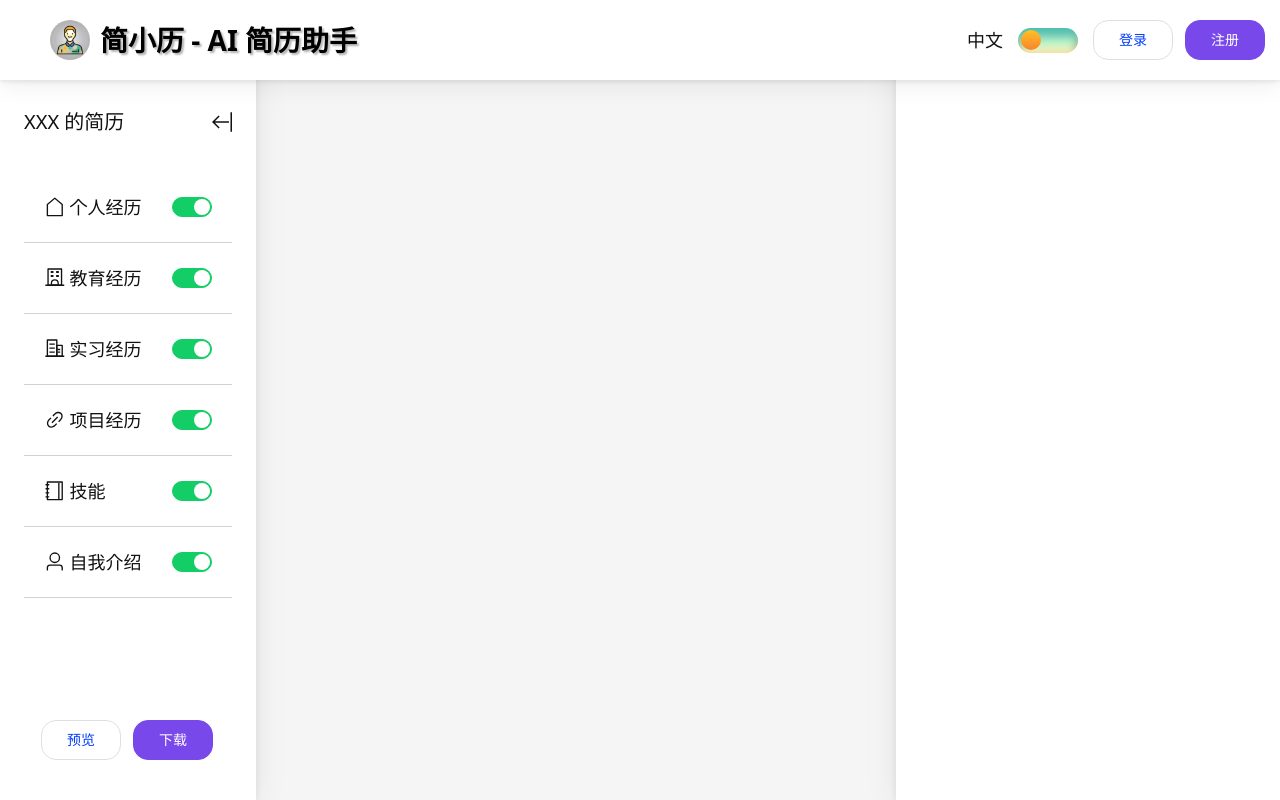
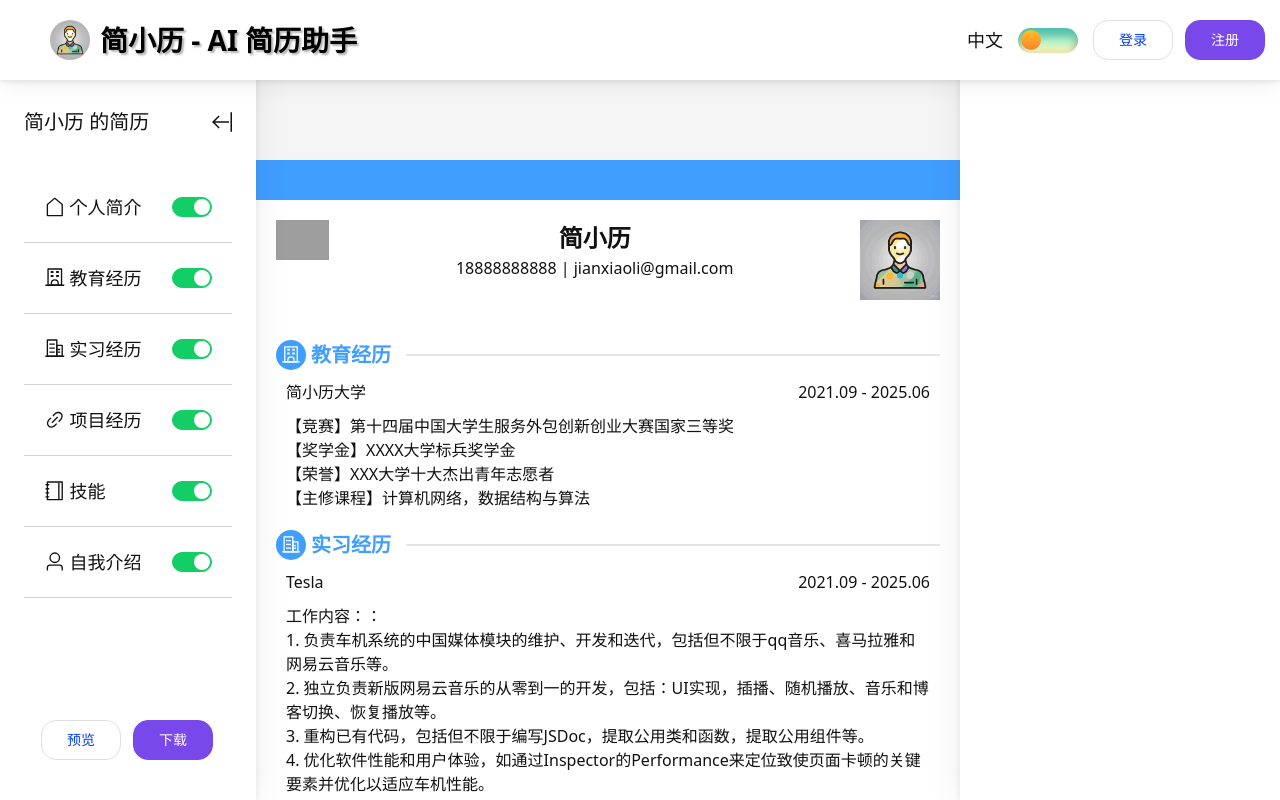
Before and after one commit to Wchvan/AI-Resume-Design, a Vue app: page /#/design in a window 1280 px wide. Built offline with nearby package versions, Linux system fonts and the light colour scheme; grey boxes are pictures that could not be loaded.

Commit message:
feature(custom): finish resume in design page

```diff
--- a/src/ i18n/locales/en_US.ts
+++ b/src/ i18n/locales/en_US.ts
@@ -15,8 +15,9 @@ export default {
         subtitle: 'AI Resume Design',
         desc: '「Jian Xiao Li」 is not just a resume assistant. Instead, it uses AI to help engineers create simple and good-looking resumes, enabling others to know us better.',
     },
-    detail: {
+    design: {
         preview: 'Preview',
         download: 'Download',
+        leftMenuTitle: "'s resume",
     },
 };
--- a/src/ i18n/locales/zh-cn.ts
+++ b/src/ i18n/locales/zh-cn.ts
@@ -15,8 +15,9 @@ export default {
         subtitle: 'AI 智能简历助手',
         desc: '「简小历」不只是一个简历助手，而是通过AI 去帮助工程师们制造简约好看的简历，让别人更好的认识我们。',
     },
-    detail: {
+    design: {
         preview: '预览',
         download: '下载',
+        leftMenuTitle: '的简历',
     },
 };
--- a/src/schema/default.ts
+++ b/src/schema/default.ts
@@ -7,40 +7,111 @@ import {
     House,
 } from '@element-plus/icons-vue';
 import { Component, ref } from 'vue';
+import Logo from '@/assets/logo.png';
 export type Template = {
     name: string;
     display: boolean;
     icon: Component;
+    hideItemHeader?: boolean;
+    data: Record<string, any>[];
+    style: Record<string, any>;
 };
 export const defaultTemplates = ref<any>([
     {
-        name: '个人经历',
+        name: '个人简介',
         display: true,
         icon: House,
+        data: [
+            {
+                logo: 'https://www.uestc.edu.cn/c13209856342b0df2c7ee4eaeb07db5a.png',
+                avatar: Logo,
+                name: '简小历',
+                phone: '18888888888',
+                email: 'jianxiaoli@gmail.com',
+            },
+        ],
+        style: {
+            name: {
+                'font-size': '24px',
+                'font-weight': '600',
+            },
+        },
     },
     {
         name: '教育经历',
         display: true,
         icon: School,
+        data: [
+            {
+                title: '简小历大学',
+                date: '2021.09 - 2025.06',
+                desc: `【竞赛】第十四届中国大学生服务外包创新创业大赛国家三等奖
+                    【奖学金】XXXX大学标兵奖学金
+                    【荣誉】XXX大学十大杰出青年志愿者
+                    【主修课程】计算机网络，数据结构与算法`,
+            },
+        ],
     },
     {
         name: '实习经历',
         display: true,
         icon: OfficeBuilding,
+        data: [
+            {
+                title: 'Tesla',
+                date: '2021.09 - 2025.06',
+                desc: `工作内容：：
+1. 负责车机系统的中国媒体模块的维护、开发和迭代，包括但不限于qq音乐、喜马拉雅和网易云音乐等。
+2. 独立负责新版网易云音乐的从零到一的开发，包括：UI实现，插播、随机播放、音乐和博客切换、恢复播放等。
+3. 重构已有代码，包括但不限于编写JSDoc，提取公用类和函数，提取公用组件等。
+4. 优化软件性能和用户体验，如通过Inspector的Performance来定位致使页面卡顿的关键要素并优化以适应车机性能。
+5. 参与编写与维护各个团队通用的代码，如播放器类、websocket的message处理控制等。`,
+            },
+        ],
     },
     {
         name: '项目经历',
         display: true,
         icon: Link,
+        data: [
+            {
+                title: 'Tesla',
+                date: '2021.09 - 2025.06',
+                desc: `【竞赛】第十四届中国大学生服务外包创新创业大赛国家三等奖
+                    【奖学金】XXXX大学标兵奖学金
+                    【荣誉】XXX大学十大杰出青年志愿者
+                    【主修课程】计算机网络，数据结构与算法`,
+            },
+        ],
     },
     {
         name: '技能',
         display: true,
         icon: Notebook,
+        hideItemHeader: true,
+        data: [
+            {
+                title: 'Tesla',
+                date: '2021.09 - 2025.06',
+                desc: `【竞赛】第十四届中国大学生服务外包创新创业大赛国家三等奖
+                    【奖学金】XXXX大学标兵奖学金
+                    【荣誉】XXX大学十大杰出青年志愿者
+                    【主修课程】计算机网络，数据结构与算法`,
+            },
+        ],
     },
     {
         name: '自我介绍',
         display: true,
         icon: User,
+        hideItemHeader: true,
+        data: [
+            {
+                desc: `【竞赛】第十四届中国大学生服务外包创新创业大赛国家三等奖
+                    【奖学金】XXXX大学标兵奖学金
+                    【荣誉】XXX大学十大杰出青年志愿者
+                    【主修课程】计算机网络，数据结构与算法`,
+            },
+        ],
     },
 ]);
--- a/src/styles/vars.scss
+++ b/src/styles/vars.scss
@@ -1,6 +1,7 @@
 $font-size: 28rpx;
-$primary-color: #54d339;
-$blue-color: rgba(121, 72, 234, 1);
+$green-color: #54d339;
+$primary-color: rgba(121, 72, 234, 1);
+$blue-color: #409eff;
 $red-color: #8b0000;
 $gray-color: #cfcfcf;
 
--- a/src/views/design/components/design-main.vue
+++ b/src/views/design/components/design-main.vue
@@ -1,12 +1,176 @@
 <template>
-    <div class="main"></div>
+    <div class="main">
+        <div id="print">
+            <div v-show="props.templates[0].display" class="header">
+                <img
+                    class="header-logo"
+                    :src="props.templates[0].data[0].logo"
+                />
+                <div class="header-desc">
+                    <div
+                        class="header-desc-name"
+                        :style="props.templates[0].style.name"
+                    >
+                        {{ props.templates[0].data[0].name }}
+                    </div>
+                    <div class="header-desc-contact">
+                        {{ props.templates[0].data[0].phone }} |
+                        {{ props.templates[0].data[0].email }}
+                    </div>
+                </div>
+                <img
+                    class="header-avatar"
+                    :src="props.templates[0].data[0].avatar"
+                />
+            </div>
+            <div
+                v-for="template in templates.slice(1)"
+                v-show="template.display"
+                :key="template.name"
+                class="content"
+            >
+                <div class="content-header">
+                    <div class="content-header-logo">
+                        <component
+                            :is="template.icon"
+                            class="content-header-logo__icon"
+                        />
+                    </div>
+                    <div class="content-header-title">
+                        {{ template.name }}
+                    </div>
+                    <div class="content-header-line"></div>
+                </div>
+                <div
+                    v-for="(data, index) in template.data"
+                    :key="index"
+                    class="content-item"
+                >
+                    <div
+                        v-if="!template.hideItemHeader"
+                        class="content-item-header"
+                    >
+                        <div class="content-item-header-title">
+                            {{ data.title }}
+                        </div>
+                        <div class="content-item-header-date">
+                            {{ data.date }}
+                        </div>
+                    </div>
+                    <div class="content-item-desc">
+                        {{ data.desc }}
+                    </div>
+                </div>
+            </div>
+        </div>
+    </div>
 </template>
 
-<script setup lang="ts"></script>
+<script setup lang="ts">
+import { Template } from '@/schema/default';
+import { ref } from 'vue';
+
+const props = defineProps<{
+    templates: Template[];
+}>();
+</script>
 
 <style lang="scss" scoped>
+@use '/src/styles/vars.scss' as *;
+
 .main {
     flex: 1;
-    height: 100%;
+    min-height: 100%;
+    display: flex;
+    justify-content: center;
+    padding: 100px 0;
+    color: #111;
+    overflow: auto;
+
+    #print {
+        width: 800px;
+        height: fit-content;
+        background: #fff;
+        padding: 20px;
+        border-top: 40px $blue-color solid;
+        box-sizing: border-box;
+
+        .header {
+            display: flex;
+            justify-content: space-between;
+            width: 100%;
+            height: 100px;
+
+            &-logo {
+                height: 40px;
+            }
+
+            &-desc {
+                display: flex;
+                flex-direction: column;
+                align-items: center;
+            }
+
+            &-avatar {
+                width: 80px;
+                height: 80px;
+            }
+        }
+
+        .content {
+            margin: 20px 0;
+
+            &-header {
+                display: flex;
+                align-items: center;
+
+                &-logo {
+                    width: 30px;
+                    height: 30px;
+                    background: $blue-color;
+                    border-radius: 50%;
+                    display: flex;
+                    justify-content: center;
+                    align-items: center;
+
+                    &__icon {
+                        width: 20px;
+                        height: 20px;
+                        color: #fff;
+                    }
+                }
+
+                &-title {
+                    margin-left: 5px;
+                    font-size: 20px;
+                    font-weight: 600;
+                    color: $blue-color;
+                }
+
+                &-line {
+                    margin-left: 15px;
+                    flex: 1;
+                    height: 2px;
+                    border-radius: 1px;
+                    background: rgba(204, 204, 204, 0.5);
+                }
+            }
+
+            &-item {
+                margin-top: 10px;
+                padding: 0 10px;
+
+                &-header {
+                    display: flex;
+                    justify-content: space-between;
+                    margin: 10px 0;
+                }
+
+                &-desc {
+                    white-space: pre-line;
+                }
+            }
+        }
+    }
 }
 </style>
--- a/src/views/design/components/left-menu.vue
+++ b/src/views/design/components/left-menu.vue
@@ -1,7 +1,9 @@
 <template>
     <div class="menu" :class="shrink && 'shrink'">
         <div class="menu-top">
-            <div v-show="!shrink" class="menu-top__text">XXX 的简历</div>
+            <div v-show="!shrink" class="menu-top__text">
+                {{ templates[0].data[0].name }} {{ $t('design.leftMenuTitle') }}
+            </div>
             <div class="menu-top__label" @click="shrink = !shrink">
                 <leftSvg :size="20" :class="shrink && 'rotate-180'" />
             </div>
@@ -27,10 +29,10 @@
 
         <div v-show="!shrink" class="btn-group">
             <el-button class="btn-group-item" style="color: rgb(0, 60, 255)">{{
-                $t('detail.preview')
+                $t('design.preview')
             }}</el-button>
             <el-button class="btn-group-item" color="rgba(121, 72, 234, 1)">{{
-                $t('detail.download')
+                $t('design.download')
             }}</el-button>
         </div>
     </div>
--- a/src/views/design/components/right-menu.vue
+++ b/src/views/design/components/right-menu.vue
@@ -8,7 +8,7 @@
 @use '/src/styles/mixins.scss' as *;
 
 .menu {
-    width: 30%;
+    width: 25%;
     height: 100%;
     @include nav_color();
     box-shadow: 0px 4px 8px rgba(0, 0, 0, 0.08),
--- a/src/views/design/index.vue
+++ b/src/views/design/index.vue
@@ -1,7 +1,7 @@
 <template>
     <div class="design">
         <left-menu :templates="templates"></left-menu>
-        <design-main></design-main>
+        <design-main :templates="templates"></design-main>
         <right-menu></right-menu>
     </div>
 </template>
```
